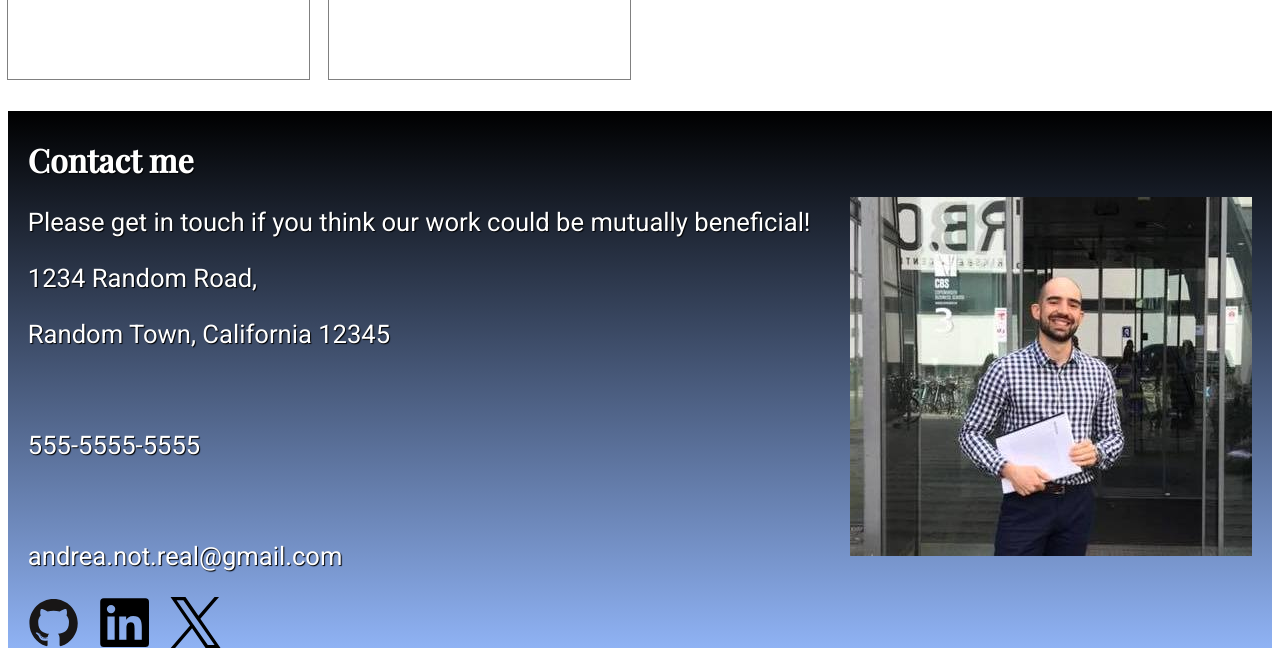
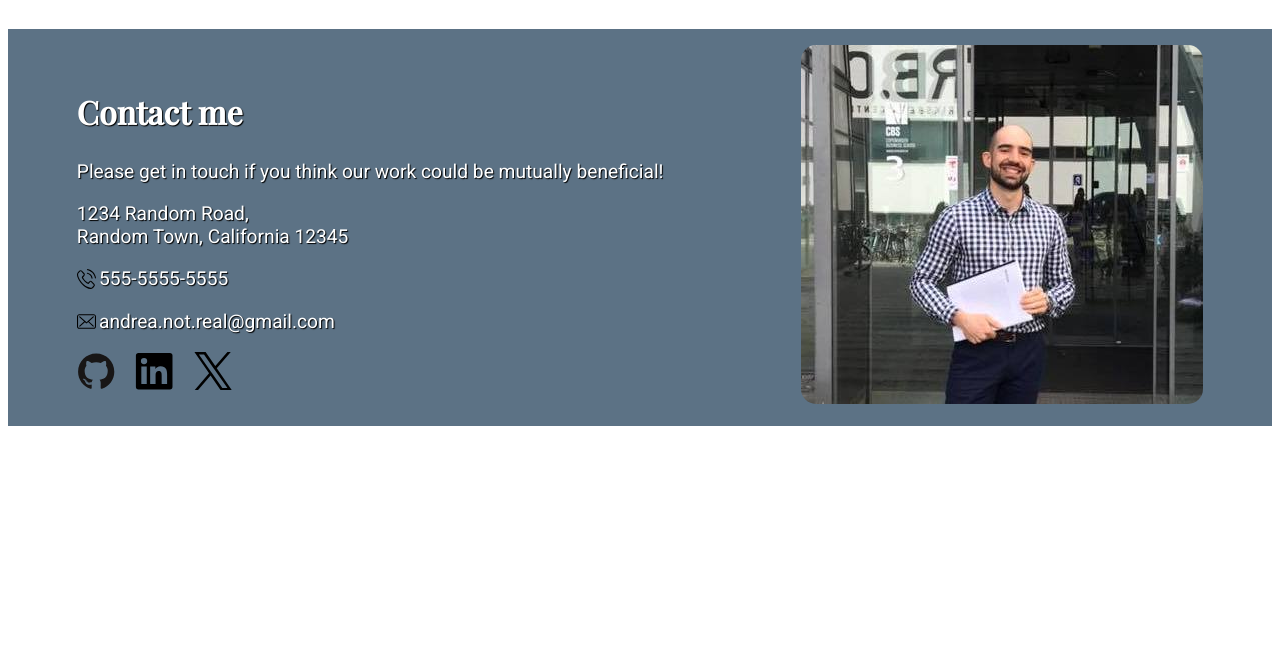
Before and after one commit to andreaamasio/Project_Homepage, a website: page index.html in a window 1280 px wide. Shown: the part 1516-2172 px from the top of the page. After the commit the page ends 1950 px from the top, so only its background shows below. Drawn offline with nearby package versions, Linux system fonts and the light colour scheme; a web font is replaced by a local one.

Commit message:
page with css applied to add responsiveness for mobile, table, desktop

```diff
--- a/index.html
+++ b/index.html
@@ -32,7 +32,7 @@
         </div>
         <div class="hero">
           <h2>About me</h2>
-          <p>
+          <p class="description">
             Lorem ipsum dolor sit amet consectetur adipisicing elit.
             Necessitatibus voluptatem cum enim quidem sit tempora amet
             voluptates labore suscipit dignissimos impedit, optio rem expedita
@@ -224,12 +224,24 @@
           <p>Random Town, California 12345</p>
         </div>
         <div class="phone">
-          <img src="" alt="" class="phone-icon" />
-          <p class="phone-number">555-5555-5555</p>
+          <p class="phone-number">
+            <img
+              src="assets/phone-call-svgrepo-com.svg"
+              alt=""
+              class="phone-icon"
+            />
+            555-5555-5555
+          </p>
         </div>
         <div class="email">
-          <img src="" alt="" class="email-icon" />
-          <p class="email-text">andrea.not.real@gmail.com</p>
+          <p class="email-text">
+            <img
+              src="assets/envelope-svgrepo-com.svg"
+              alt=""
+              class="email-icon"
+            />
+            andrea.not.real@gmail.com
+          </p>
         </div>
         <div class="contacts-icons footer">
           <svg viewBox="0 0 128 128">
--- a/style.css
+++ b/style.css
@@ -1,9 +1,9 @@
 body {
   background-image: linear-gradient(
-    175deg,
-    black 0%,
-    rgb(61, 122, 236, 0.575) 30%,
-    white 30%,
+    180deg,
+    rgb(92, 114, 133) 34%,
+
+    white 38%,
     white 100%
   );
 }
@@ -16,6 +16,7 @@ header {
   margin: 2rem;
   color: black;
   display: flex;
+  justify-content: center;
   align-items: center;
 }
 .image-name {
@@ -30,6 +31,13 @@ header {
 .hero {
   background-color: white;
   padding: 1rem;
+  border-radius: 15px;
+}
+picture img {
+  border-radius: 15px;
+}
+p.description {
+  max-width: 60ch;
 }
 .contacts-icons {
   display: flex;
@@ -45,7 +53,7 @@ h2 {
 }
 .hero > p {
   font-size: 1.5rem;
-  color: gray;
+  color: rgb(129, 140, 120);
   font-family: "Roboto", sans-serif;
 }
 h3 {
@@ -64,15 +72,19 @@ h3 {
 }
 .card {
   display: grid;
-  grid-template-rows: 1fr 0.5fr 1fr;
+  grid-template-rows: 1.5fr 0.5fr 1fr;
   outline: 1px groove grey;
 }
 
 div.screenshot-project {
-  background-color: aqua;
+  background-color: rgb(167, 180, 158);
   display: flex;
   align-items: center;
   justify-content: center;
+}
+div.screenshot-project h2 {
+  max-width: 10ch;
+  text-align: center;
 }
 .card .project,
 .project-description {
@@ -99,14 +111,32 @@ img.open {
 footer {
   margin-top: 2rem;
   display: flex;
-  background-image: linear-gradient(to bottom, black, rgb(61, 122, 236, 0.575));
+  background-color: rgb(92, 114, 133);
   color: white;
   font-size: 1.6rem;
   text-shadow: 1px 1px 1px black;
   font-family: "Roboto";
   justify-content: space-around;
   align-items: center;
-  padding: auto;
+}
+footer picture {
+  padding: 1rem;
+}
+.contacts {
+  padding: 1rem;
+  font-size: 1.2rem;
+}
+.contacts img {
+  max-width: 1em;
+}
+div.address p {
+  margin: 0;
+}
+div.phone p,
+div.email p {
+  display: flex;
+  align-items: center;
+  gap: 3px;
 }
 .contacts-icons.footer {
   justify-content: left;
```
Also changed, not shown: assets/envelope-svgrepo-com.svg (added), assets/phone-call-svgrepo-com.svg (added).
